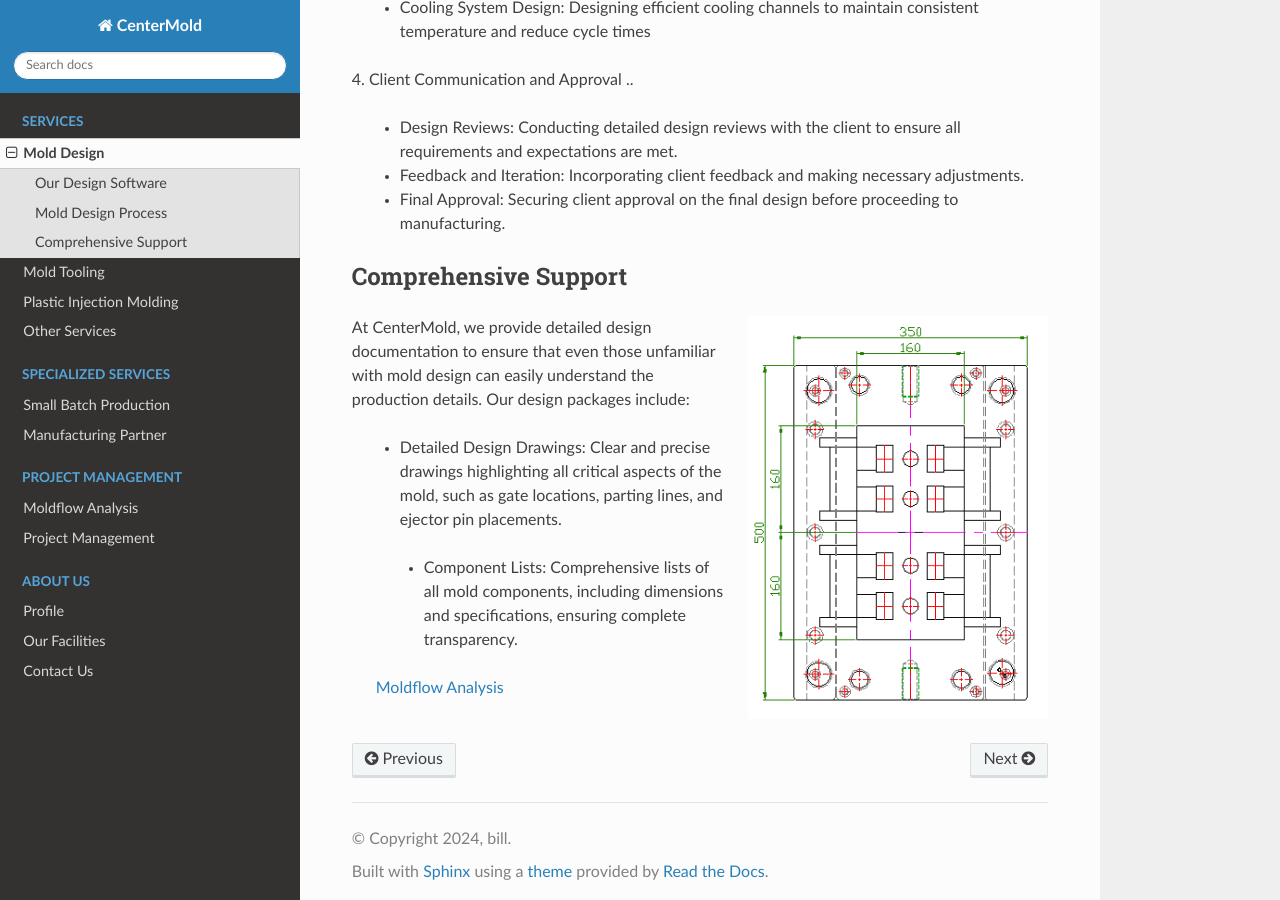
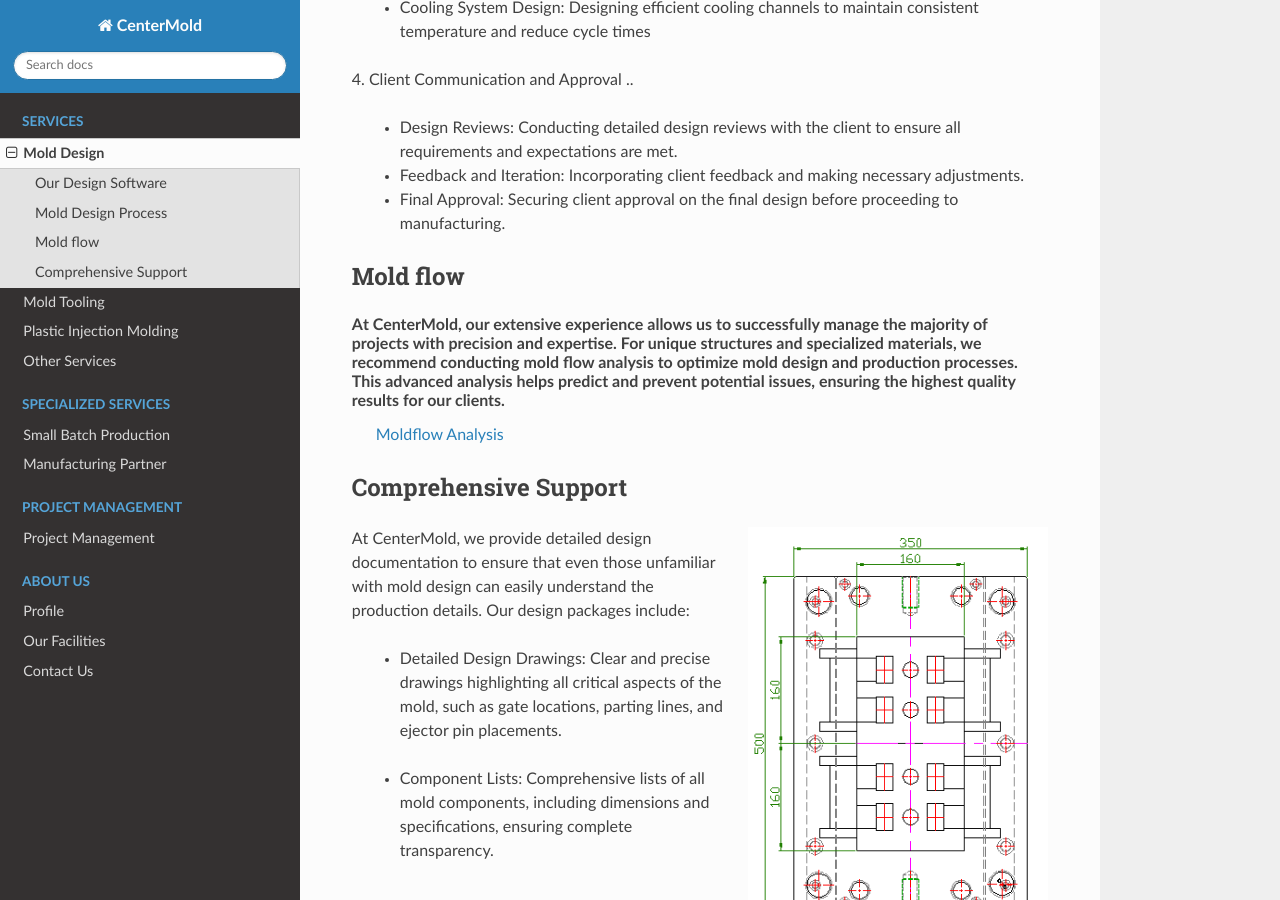
Before and after one commit to paultang/centermold, a Sphinx documentation site: the page built from source/Mold-Design.rst, in a window 1280 px wide and 900 px high, scrolled down 1340 px. Built offline with Sphinx 7.4.7 and the Read the Docs theme 2.0.0, drawn with Linux system fonts in a browser that asks for light colours.

Commit message:
edit content
edit content

```diff
--- a/source/Mold-Design.rst
+++ b/source/Mold-Design.rst
@@ -55,6 +55,11 @@ Our team of seasoned professionals brings decades of expertise in mold design an
   - Feedback and Iteration: Incorporating client feedback and making necessary adjustments.
   - Final Approval: Securing client approval on the final design before proceeding to manufacturing.
 
+Mold flow
+-----------
+At CenterMold, our extensive experience allows us to successfully manage the majority of projects with precision and expertise. For unique structures and specialized materials, we recommend conducting mold flow analysis to optimize mold design and production processes. This advanced analysis helps predict and prevent potential issues, ensuring the highest quality results for our clients.
+ :ref:`Mold-flow`
+
 
 Comprehensive Support
 ----------------------------------------
--- a/source/index.rst
+++ b/source/index.rst
@@ -29,7 +29,6 @@ Welcome to CenterMold!
    :hidden:
    :caption: Project Management
 
-   Moldflow
    Project-Process-Management
 
 .. toctree::
```
Also changed, not shown: other parts of source/Mold-Design.rst (+0 -3 lines).
